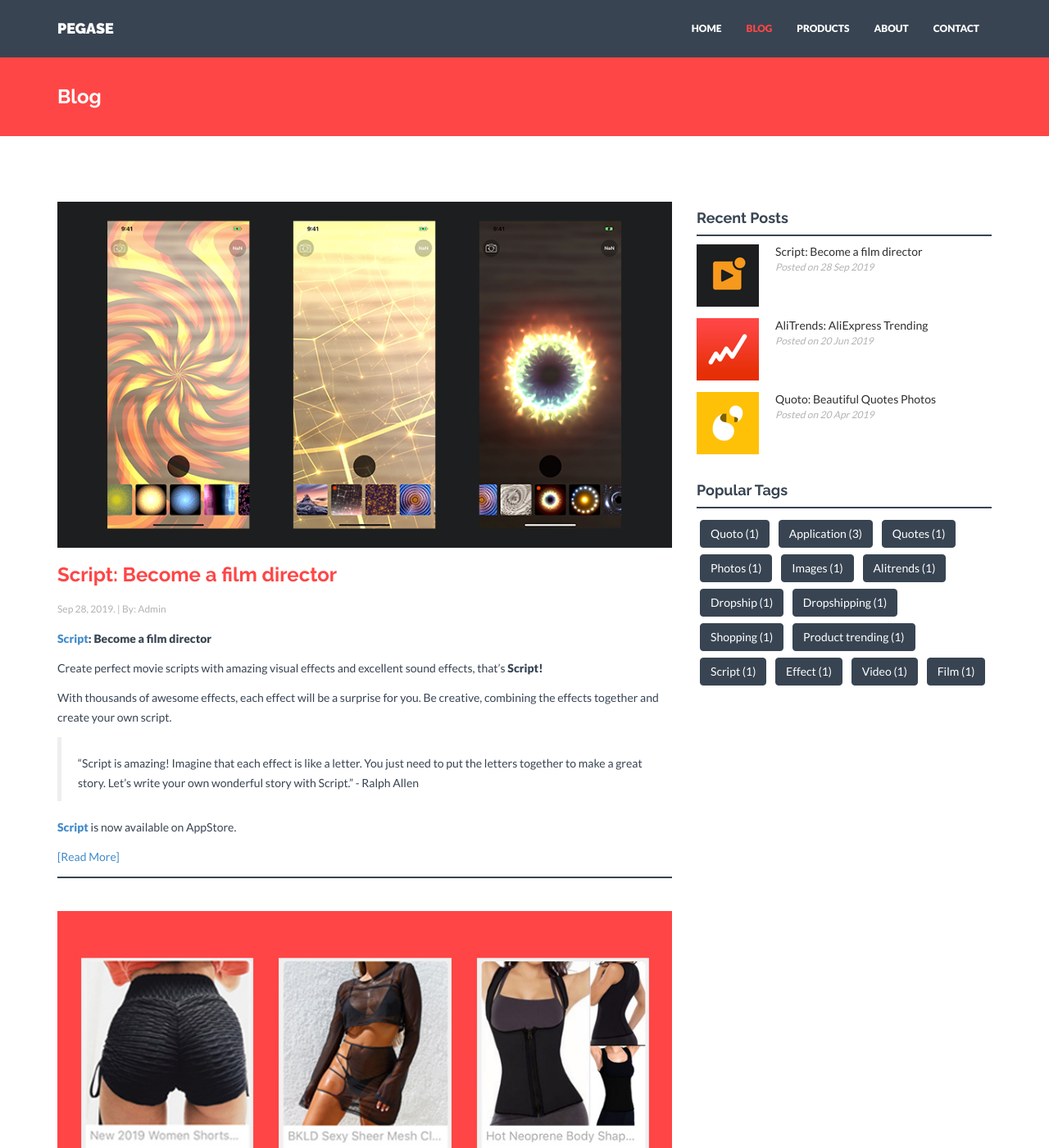
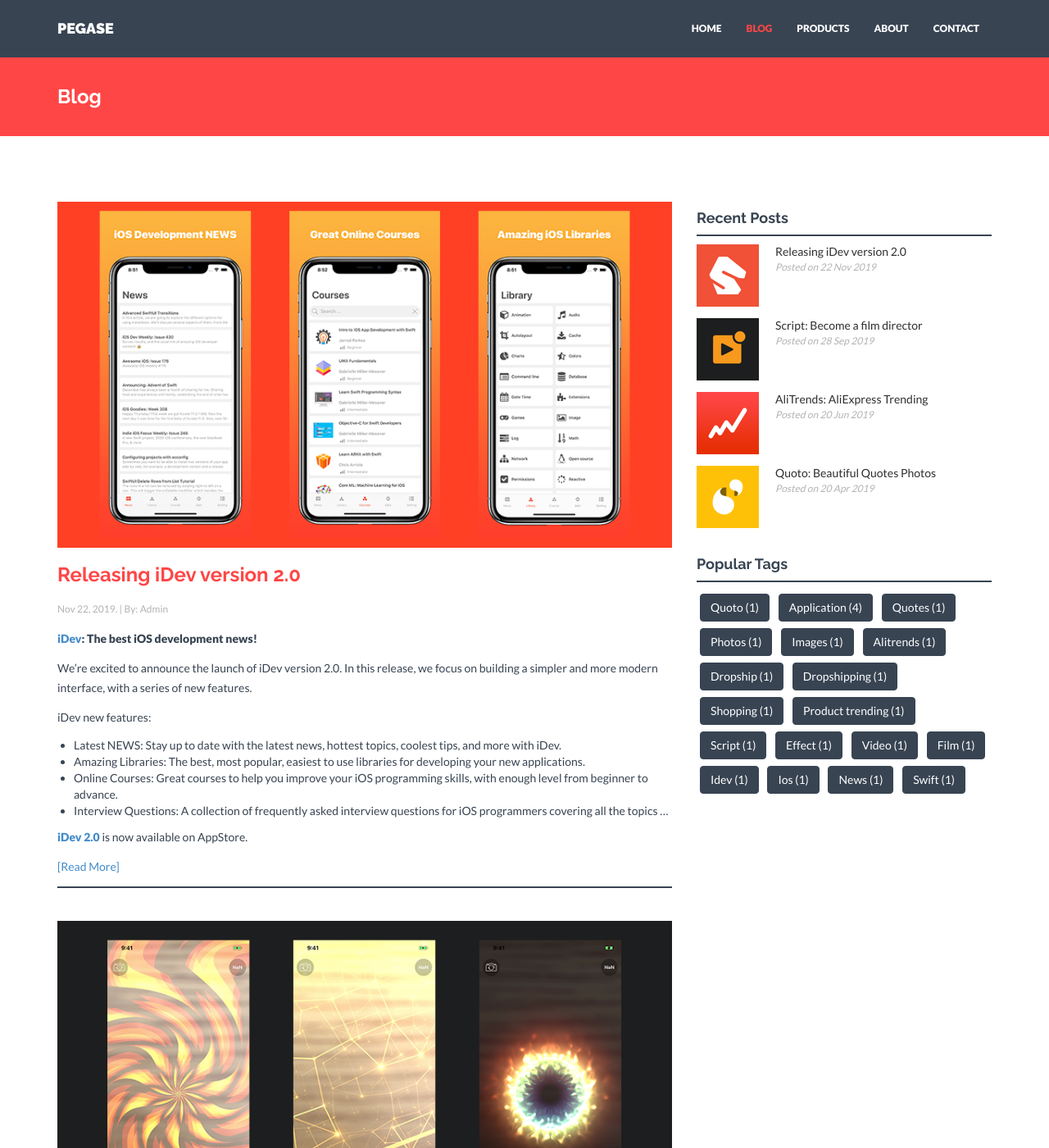
Before and after one commit to PegaseTeam/pegaseteam.github.io, a Jekyll site: the page built from blog.html, in a window 1280 px wide and 1400 px high. Shown: the whole window at 82% size. Built offline with Jekyll 4.4.1, drawn with Linux system fonts in a browser that asks for light colours; nearby versions of some CDN libraries.

Commit message:
iDev 2.0

```diff
--- /dev/null
+++ b/_posts/2019-11-22-Releasing-iDev-version-20.markdown
@@ -0,0 +1,29 @@
+---
+layout: post
+title: "Releasing iDev version 2.0"
+date: 2019-11-22 05:10:25
+author: Admin
+categories:
+- iDev
+- application
+- iOS
+- NEWS
+- Swift
+img: iDev_post.png
+thumb: iDev_thumb.png
+---
+
+**[iDev][applink]: The best iOS development news!**
+
+We're excited to announce the launch of iDev version 2.0. In this release, we focus on building a simpler and more modern interface, with a series of new features.
+
+iDev new features:
+
+* Latest NEWS: Stay up to date with the latest news, hottest topics, coolest tips, and more with iDev.
+* Amazing Libraries: The best, most popular, easiest to use libraries for developing your new applications.
+* Online Courses: Great courses to help you improve your iOS programming skills, with enough level from beginner to advance.
+* Interview Questions: A collection of frequently asked interview questions for iOS programmers covering all the topics ...
+
+**[iDev 2.0][applink]** is now available on AppStore.
+
+[applink]: https://apps.apple.com/app/id1116036626
--- a/_projects/2019-04-20-quoto.markdown
+++ b/_projects/2019-04-20-quoto.markdown
@@ -12,7 +12,7 @@
 - quoto_01.jpg
 - quoto_02.jpg
 - quoto_03.jpg
-tagged: AliTrends, Product Trending
+tagged: Quotes, Photos
 status: Available on AppStore
 website:
 appstorelink: https://apps.apple.com/app/id1459504175
```
Also changed, not shown: _projects/2018-02-25-preBit.markdown (deleted, +0 -27 lines), _projects/2019-11-22-iDev.markdown (added, +37 -0 lines), assets/img/blog/iDev_post.png (added), assets/img/blog/thumbs/iDev_thumb.png (added), assets/img/project/carousel/iDev-01.png (added), assets/img/project/carousel/iDev-02.png (added), assets/img/project/carousel/iDev-03.png (added), assets/img/project/carousel/iDev-04.png (added), assets/img/project/carousel/iDev-05.png (added), assets/img/project/iDev_project.png (added), assets/img/project/iDev_project@2x.png (added).
